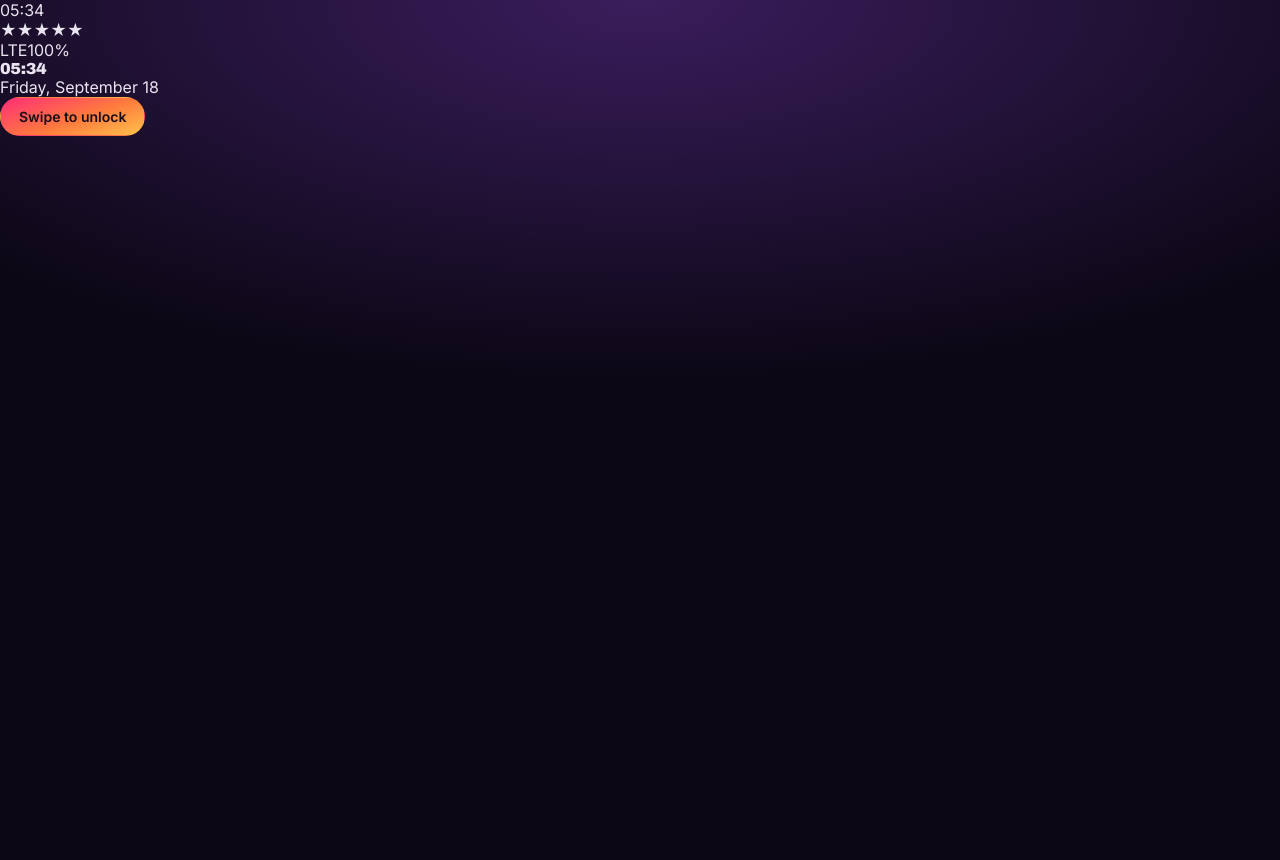
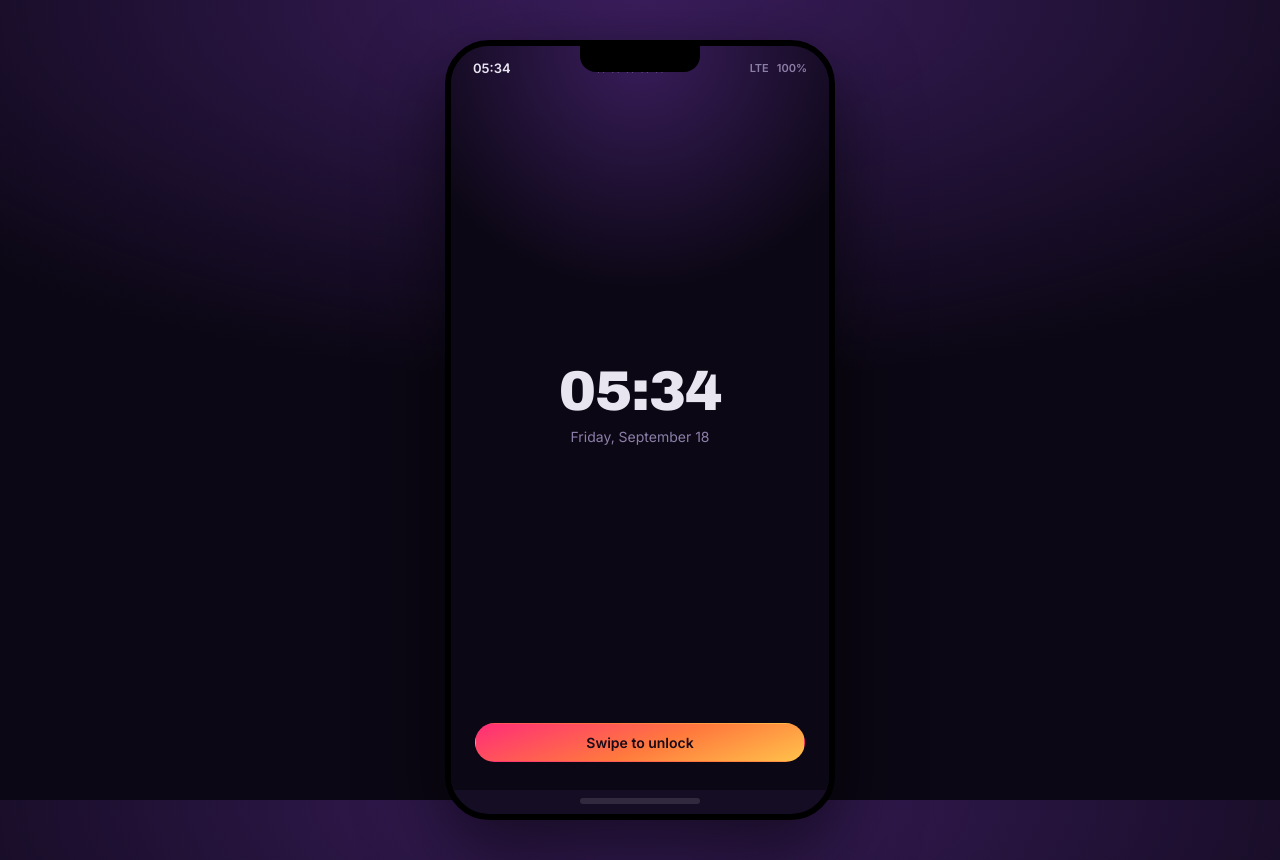
Before and after one commit to KaparthyReddy/snapmatic-vi, a React (Vite) app: page / in a window 1280 px wide. Before the commit the page ends 800 px from the top, so only its background shows below. Built offline with nearby package versions, Linux system fonts and the light colour scheme.

Commit message:
Update index.css

```diff
--- a/src/index.css
+++ b/src/index.css
@@ -86,3 +86,289 @@ body {
   border-color: transparent;
   color: #1a0b16;
 }
+
+.vi-stage {
+  min-height: 100%;
+  display: flex;
+  align-items: center;
+  justify-content: center;
+  padding: 40px 16px;
+}
+
+.vi-phone {
+  position: relative;
+  width: 390px;
+  height: 780px;
+  background: var(--vi-ink-2);
+  border-radius: var(--vi-radius-phone);
+  border: var(--vi-bezel) solid #000;
+  box-shadow: 0 30px 80px rgba(0, 0, 0, 0.6);
+  overflow: hidden;
+  display: flex;
+  flex-direction: column;
+}
+
+.vi-phone__notch {
+  position: absolute;
+  top: 0;
+  left: 50%;
+  transform: translateX(-50%);
+  width: 120px;
+  height: 26px;
+  background: #000;
+  border-radius: 0 0 16px 16px;
+  z-index: 10;
+}
+
+.vi-phone__screen {
+  flex: 1;
+  display: flex;
+  flex-direction: column;
+  min-height: 0;
+  background: var(--vi-ink);
+}
+
+.vi-phone__home {
+  height: 6px;
+  width: 120px;
+  margin: 8px auto 10px;
+  border-radius: 999px;
+  background: var(--vi-hairline);
+}
+
+.vi-statusbar {
+  display: flex;
+  align-items: center;
+  justify-content: space-between;
+  padding: 14px 22px 6px;
+  font-size: 13px;
+  font-weight: 600;
+  color: var(--vi-chrome);
+}
+
+.vi-statusbar__stars {
+  display: flex;
+  gap: 2px;
+}
+
+.vi-star {
+  color: var(--vi-muted);
+  font-size: 12px;
+}
+
+.vi-star--filled {
+  color: var(--vi-amber);
+}
+
+.vi-statusbar__icons {
+  display: flex;
+  gap: 8px;
+  font-size: 11px;
+  color: var(--vi-muted);
+}
+
+.vi-boot {
+  flex: 1;
+  display: flex;
+  flex-direction: column;
+  align-items: center;
+  justify-content: center;
+  gap: 24px;
+  background: var(--vi-ink);
+}
+
+.vi-boot__logo {
+  font-size: 56px;
+}
+
+.vi-boot__bar {
+  width: 140px;
+  height: 4px;
+  border-radius: 999px;
+  background: var(--vi-hairline);
+  overflow: hidden;
+}
+
+.vi-boot__bar-fill {
+  height: 100%;
+  width: 40%;
+  background: var(--vi-sunset);
+  animation: vi-boot-sweep 1.6s ease-in-out infinite;
+}
+
+@keyframes vi-boot-sweep {
+  0% {
+    transform: translateX(-100%);
+  }
+  100% {
+    transform: translateX(350%);
+  }
+}
+
+.vi-lock {
+  flex: 1;
+  display: flex;
+  flex-direction: column;
+  background:
+    radial-gradient(120% 60% at 50% 0%, #3a1d5c 0%, transparent 55%),
+    var(--vi-ink);
+}
+
+.vi-lock__clock {
+  flex: 1;
+  display: flex;
+  flex-direction: column;
+  align-items: center;
+  justify-content: center;
+  gap: 6px;
+}
+
+.vi-lock__time {
+  font-size: 56px;
+}
+
+.vi-lock__day {
+  color: var(--vi-muted);
+  font-size: 14px;
+}
+
+.vi-lock__unlock {
+  margin: 0 24px 28px;
+}
+
+.vi-home {
+  flex: 1;
+  padding: 16px 22px;
+  display: flex;
+  flex-direction: column;
+  gap: 20px;
+}
+
+.vi-home__title {
+  font-size: 22px;
+}
+
+.vi-appgrid {
+  display: grid;
+  grid-template-columns: repeat(3, 1fr);
+  gap: 18px;
+}
+
+.vi-app {
+  display: flex;
+  flex-direction: column;
+  align-items: center;
+  gap: 8px;
+  background: none;
+  border: none;
+  color: var(--vi-chrome);
+  cursor: pointer;
+  font-family: var(--vi-ui);
+}
+
+.vi-app:disabled {
+  opacity: 0.4;
+  cursor: not-allowed;
+}
+
+.vi-app__icon {
+  width: 56px;
+  height: 56px;
+  display: flex;
+  align-items: center;
+  justify-content: center;
+  font-size: 26px;
+  border-radius: var(--vi-radius-md);
+  background: var(--vi-glass);
+  border: 1px solid var(--vi-hairline);
+}
+
+.vi-app__label {
+  font-size: 12px;
+  color: var(--vi-muted);
+}
+
+.vi-roll {
+  flex: 1;
+  display: flex;
+  flex-direction: column;
+  min-height: 0;
+}
+
+.vi-roll__header {
+  display: flex;
+  align-items: center;
+  justify-content: space-between;
+  padding: 10px 16px;
+}
+
+.vi-roll__grid {
+  flex: 1;
+  overflow-y: auto;
+  display: grid;
+  grid-template-columns: repeat(3, 1fr);
+  gap: 8px;
+  padding: 0 16px 16px;
+}
+
+.vi-roll__tile {
+  aspect-ratio: 1;
+  border-radius: var(--vi-radius-md);
+  overflow: hidden;
+  border: 1px solid var(--vi-hairline);
+  padding: 0;
+  cursor: pointer;
+}
+
+.vi-roll__tile img {
+  width: 100%;
+  height: 100%;
+  object-fit: cover;
+  display: block;
+}
+
+.vi-iconbtn {
+  width: 34px;
+  height: 34px;
+  border-radius: 999px;
+  border: 1px solid var(--vi-hairline);
+  background: var(--vi-glass);
+  color: var(--vi-chrome);
+  cursor: pointer;
+  font-size: 16px;
+}
+
+.vi-editorscreen {
+  flex: 1;
+  display: flex;
+  flex-direction: column;
+  min-height: 0;
+  overflow-y: auto;
+  padding: 0 12px 12px;
+}
+
+.vi-editorscreen__header {
+  display: flex;
+  align-items: center;
+  gap: 12px;
+  padding: 8px 4px 12px;
+}
+
+.vi-editorscreen__title {
+  font-weight: 600;
+  font-size: 14px;
+  color: var(--vi-muted);
+}
+
+.vi-toast {
+  position: fixed;
+  bottom: 24px;
+  left: 50%;
+  transform: translateX(-50%);
+  background: var(--vi-glass);
+  border: 1px solid var(--vi-hairline);
+  padding: 8px 16px;
+  border-radius: 999px;
+  font-size: 13px;
+  color: var(--vi-amber);
+}
```
